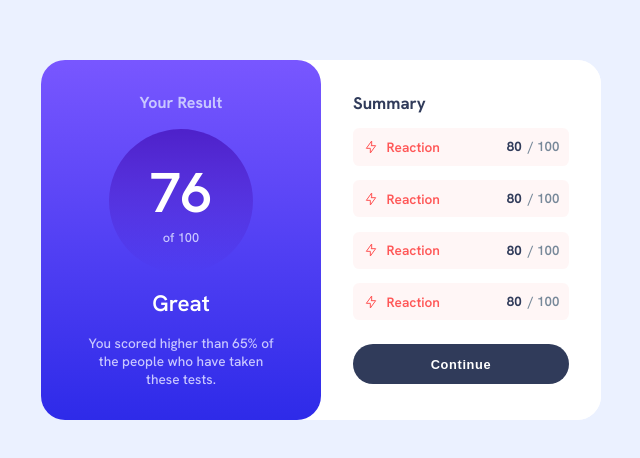
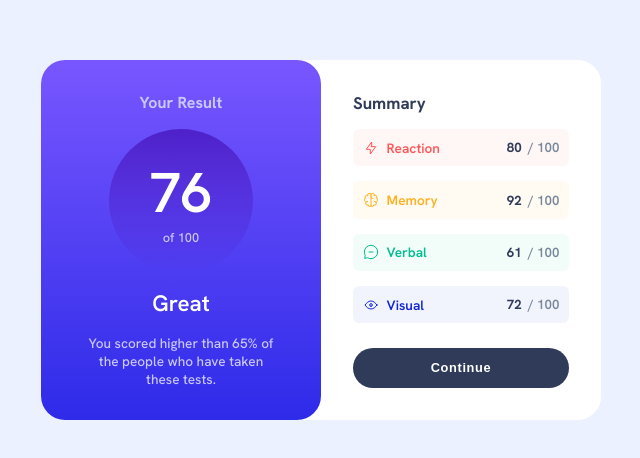
Before and after one commit to vedantagrawal524/results-summary-component, a React (Vite) app: page / in a window 1280 px wide. Shown: the part 160-618 px from the top of the page, without its empty margins (335-975 px from the left). Built offline with nearby package versions, Linux system fonts and the light colour scheme.

Commit message:
Dynamic data

```diff
--- a/src/assets/data.json
+++ b/src/assets/data.json
@@ -2,21 +2,29 @@
   {
     "category": "Reaction",
     "score": 80,
-    "icon": "./images/icon-reaction.svg"
+    "icon": "./src/assets/images/icon-reaction.svg",
+    "color":"hsl(0, 100%, 67%)",
+    "bgColor":"hsla(0, 100%, 67%, 0.05)"
   },
   {
     "category": "Memory",
     "score": 92,
-    "icon": "./images/icon-memory.svg"
+    "icon": "./src/assets/images/icon-memory.svg",
+    "color":"hsl(39, 100%, 56%)",
+    "bgColor":"hsla(39, 100%, 56%, 0.05)"
   },
   {
     "category": "Verbal",
     "score": 61,
-    "icon": "./images/icon-verbal.svg"
+    "icon": "./src/assets/images/icon-verbal.svg",
+    "color":"hsl(166, 100%, 37%)",
+    "bgColor":"hsla(166, 100%, 37%, 0.05)"
   },
   {
     "category": "Visual",
     "score": 72,
-    "icon": "./images/icon-visual.svg"
+    "icon": "./src/assets/images/icon-visual.svg",
+    "color":"hsl(234, 85%, 45%)",
+    "bgColor":"hsla(234, 85%, 45%, 0.05)"
   }
 ]
--- a/src/components/Main.jsx
+++ b/src/components/Main.jsx
@@ -1,27 +1,53 @@
 import TestField from "./TestField";
+import { useState } from "react";
+import { useEffect } from "react";
 
 export default function Main() {
+  const [testResults, setTestResults] = useState([]);
+
+  useEffect(() => {
+    fetch("/src/assets/data.json")
+      .then((res) => res.json())
+      .then((data) => setTestResults(data));
+  }, []);
+
+  const averageScore = testResults.length
+    ? Math.round(
+        testResults.reduce((sum, item) => sum + item.score, 0) /
+          testResults.length
+      )
+    : 0;
+
+  const percentile = 65;
+
   return (
     <main>
       <div className="card">
         <section className="result">
           <h1 className="result-head">Your Result</h1>
           <div className="result-percent">
-            <span id="total-percent">76</span>of 100
+            <span id="total-percent">{averageScore}</span>of 100
           </div>
           <h2 className="result-remark">Great</h2>
           <p className="result-message">
-            You scored higher than 65% of the people who have taken these tests.
+            You scored higher than {percentile}% of the people who have taken
+            these tests.
           </p>
         </section>
 
         <section className="summary">
           <h1 className="summary-head">Summary</h1>
 
-          <TestField />
-          <TestField />
-          <TestField />
-          <TestField />
+          {testResults.map((result, index) => (
+            <TestField
+              key={index}
+              name={result.category}
+              score={result.score}
+              icon={result.icon}
+              color={result.color}
+              bgColor={result.bgColor}
+            />
+          ))}
 
           <button className="continue" type="button">
             Continue
--- a/src/components/TestField.jsx
+++ b/src/components/TestField.jsx
@@ -1,16 +1,24 @@
-export default function TestField() {
+export default function TestField(props) {
   return (
-    <div className="test-field">
+    <div
+      className="test-field"
+      style={{
+        backgroundColor: props.bgColor,
+      }}
+    >
       <div className="field-type">
-        <img
-          className="field-img"
-          src="/src/assets/images/icon-reaction.svg"
-          alt="Reaction Icon"
-        />
-        <p className="field-name">Reaction</p>
+        <img className="field-img" src={props.icon} alt={props.name} />
+        <p
+          className="field-name"
+          style={{
+            color: props.color,
+          }}
+        >
+          {props.name}
+        </p>
       </div>
       <p className="field-percent">
-        <span className="percent">80</span> / 100
+        <span className="percent">{props.score}</span> / 100
       </p>
     </div>
   );
--- a/src/index.css
+++ b/src/index.css
@@ -3,16 +3,16 @@
 :root {
   /* Primary Colors */
   --light-red: hsl(0, 100%, 67%);
-  --light-red-op: hsl(0, 100%, 67%, 0.05);
+  --light-red-bg: hsl(0, 100%, 67%, 0.05);
 
   --orangey-yellow: hsl(39, 100%, 56%);
-  --orangey-yellow-op: hsl(39, 100%, 56%, 0.05);
+  --orangey-yellow-bg: hsl(39, 100%, 56%, 0.05);
 
   --green-teal: hsl(166, 100%, 37%);
-  --green-teal-op: hsl(166, 100%, 37%, 0.05);
+  --green-teal-bg: hsl(166, 100%, 37%, 0.05);
 
   --cobalt-blue: hsl(234, 85%, 45%);
-  --cobalt-blue-op: hsl(234, 85%, 45%, 0.05);
+  --cobalt-blue-bg: hsl(234, 85%, 45%, 0.05);
 
   /* Gradients */
   --light-slate-blue: hsl(252, 100%, 67%);
@@ -128,6 +128,7 @@ body {
   flex-direction: column;
   background-color: var(--white);
   height: 100%;
+  justify-content: space-between;
 }
 
 .summary-head {
@@ -144,7 +145,6 @@ body {
   flex-direction: row;
   align-items: center;
   justify-content: space-between;
-  background-color: var(--light-red-op);
   width: 100%;
   padding: 0.6rem;
 }
@@ -161,7 +161,6 @@ body {
 }
 
 .field-name {
-  color: var(--light-red);
   font-size: 0.85rem;
   font-weight: 600;
 }
@@ -203,7 +202,7 @@ body {
   );
 }
 
-@media screen and (width>580px) {
+@media screen and (width>550px) {
   body {
     align-items: center;
     padding: 1em;
```
Also changed, not shown: 1 other file (tests, documents, lock files or other folders).
